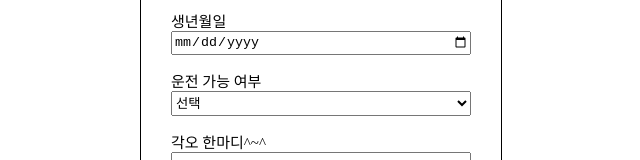
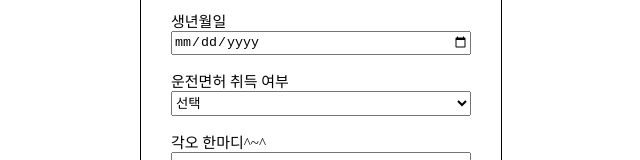
Before and after one commit to Dumibell/Invitation, a Next.js app: page /register in a window 1280 px wide. Shown: the part 344-504 px from the top of the page, without its empty margins (319-959 px from the left). Built offline with nearby package versions, Linux system fonts and the light colour scheme; no server answers.

Commit message:
Fix: 면허 선택 value값 변경

```diff
--- a/pages/register.tsx
+++ b/pages/register.tsx
@@ -98,11 +98,11 @@ export default function Register() {
             type="date"
             register={register("birth", { required: true })}
           />
-          <Label>운전 가능 여부</Label>
+          <Label>운전면허 취득 여부</Label>
           <Select onChange={(e) => setValue("drive", e.target.value)}>
             <option>선택</option>
-            <option value="true">가능</option>
-            <option value="false">블가능</option>
+            <option value="면허">면허</option>
+            <option value="무면허">무면허</option>
           </Select>
           <Input
             label="각오 한마디^~^"
```
